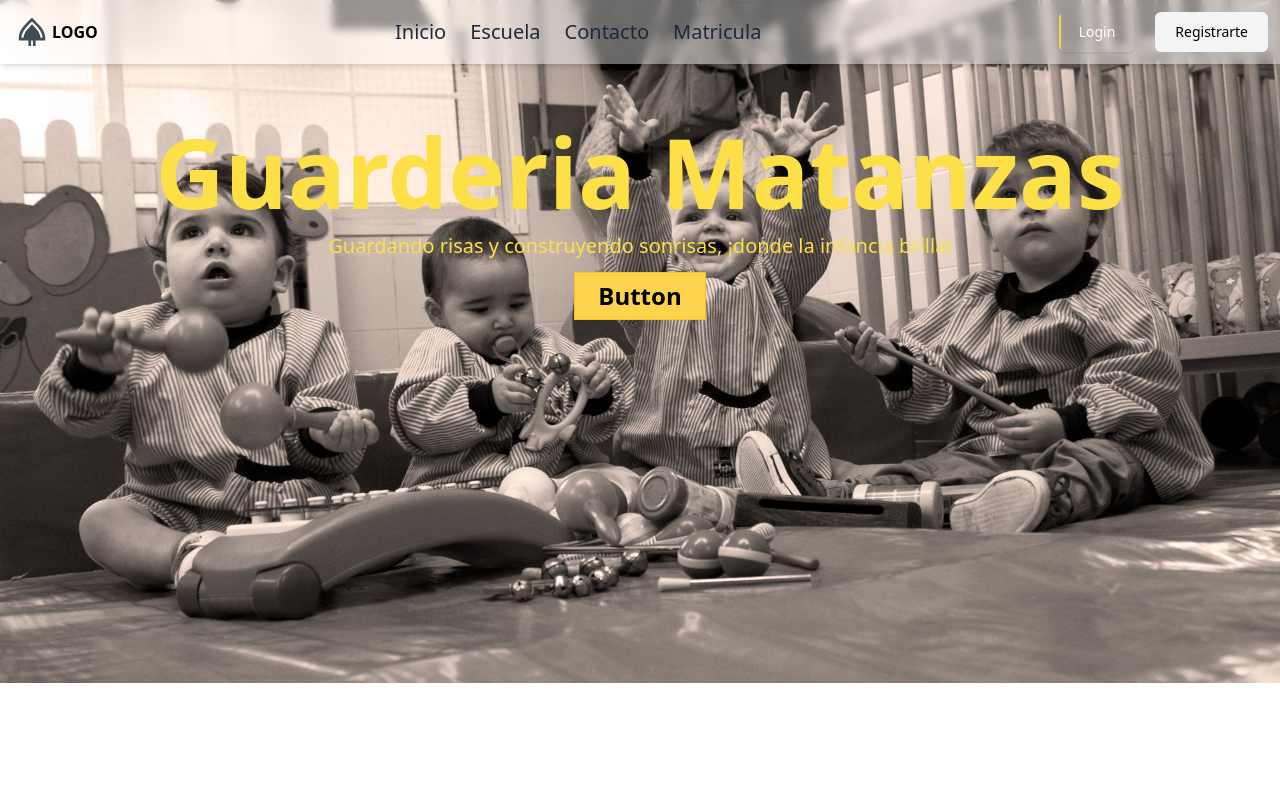
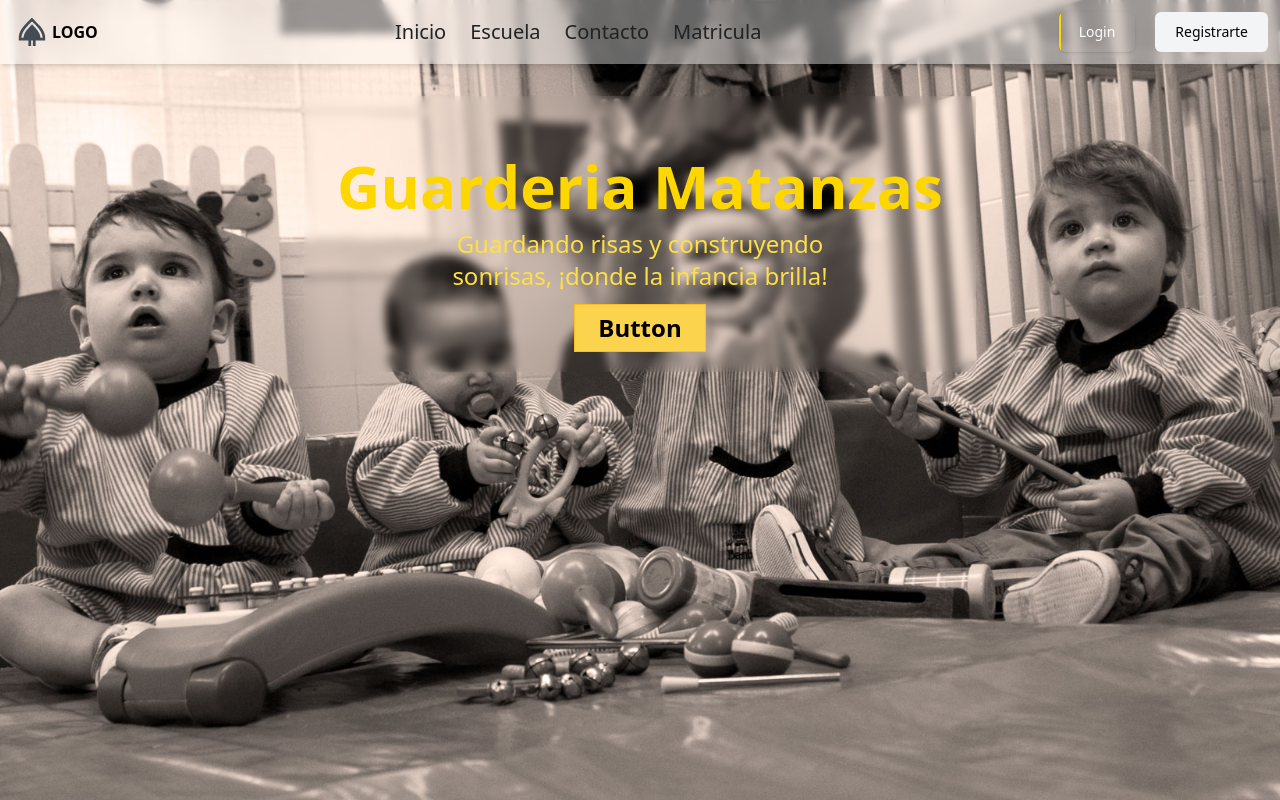
Before and after one commit to wolfsoul01/Frontend-Guarder-a-, a React (Vite) app: page / in a window 1280 px wide. Built offline with nearby package versions, Linux system fonts and the light colour scheme.

Commit message:
adapt img home to responsi and add new colors in tailwind

```diff
--- a/src/components/Home.jsx
+++ b/src/components/Home.jsx
@@ -2,28 +2,34 @@ import { Navbar } from './Navbar'
 
 export function Home () {
   return (
-    <section>
+    <section className=''>
       <Navbar />
 
-      <picture>
+        <picture className=''>
           <img
             src='/fondo_home.jpg'
             alt=''
-          className=' absolute top-0 left-0 -z-10 w-full max-h-screen object-cover'
+            className=' absolute top-0 left-0 -z-10 w-full h-full object-cover '
           />
         </picture>
+      <header className='p-3 overflow-hidden'>
 
-      <section className='flex flex-col gap-3 justify-center items-center max-w-5xl my-0 mx-auto' >
+        <section className='flex flex-col gap-3 justify-center items-center max-w-2xl my-0 mx-auto backdrop-blur-sm p-5'>
           <header className='mt-10'>
-        <h1 className=' text-8xl text-yellow-300 font-bold'>Guarderia Matanzas</h1>
+            <h1 className='text-4xl md:text-6xl lg:text-6xl text-primary  font-bold'>
+              Guarderia Matanzas
+            </h1>
           </header>
-        <p className='text-yellow-300 text-xl '>Guardando risas y construyendo sonrisas, ¡donde la infancia brilla!</p>
+          <p className='text-yellow-300 text-base max-w-sm text-center md:text-2xl relative'>
+            Guardando risas y construyendo sonrisas, ¡donde la infancia brilla!
+          </p>
 
           <button className='py-2 px-6 text-2xl bg-amber-300 relative hover:translate-x-5 transition-all duration-150  font-semibold'>
             <span className='absolute top-0 left-0 inset-0 border-amber-400 border'></span>
             Button
           </button>
         </section>
+      </header>
     </section>
   )
 }
--- a/src/components/Navbar.jsx
+++ b/src/components/Navbar.jsx
@@ -11,7 +11,7 @@ export function Navbar () {
         <span>LOGO</span>
       </picture>
       <nav>
-        <ul className='flex justify-around gap-6 text-slate-800  [&>li]:cursor-pointer font-medium  flex-grow  text-xl '>
+        <ul className='flex justify-around gap-6 text-[#222]  [&>li]:cursor-pointer font-medium  flex-grow  text-xl '>
           <li className='relative group '>
             Inicio
             <span className='absolute left-0 bottom-0 bg-teal-400 w-0 group-hover:w-full h-[2px] transition-all duration-150 '></span>
--- a/src/index.css
+++ b/src/index.css
@@ -8,6 +8,12 @@
     height: 4px;
     margin: 4px 0;
     transition: 0.4s cubic-bezier(0.68,-0.6,0.32,1.6);
+}
+
+.img{
+    transform: matrix(1, 0, 0, 1, 0, 0);
+    width: 100%;
+    height: 100%;
 }
 
 .row:nth-of-type(1){
--- a/tailwind.config.js
+++ b/tailwind.config.js
@@ -7,10 +7,10 @@ export default {
   theme: {
     extend: {
       backgroundColor:{
-        primary:"rgb(252, 211, 77)"
+        primary:"#FFD700"
       },
       textColor:{
-        primary:"rgb(252, 211, 77)"
+        primary:"#FFD700"
       }
     },
   },
```
Lines whose indentation alone changed are shown as unchanged.
